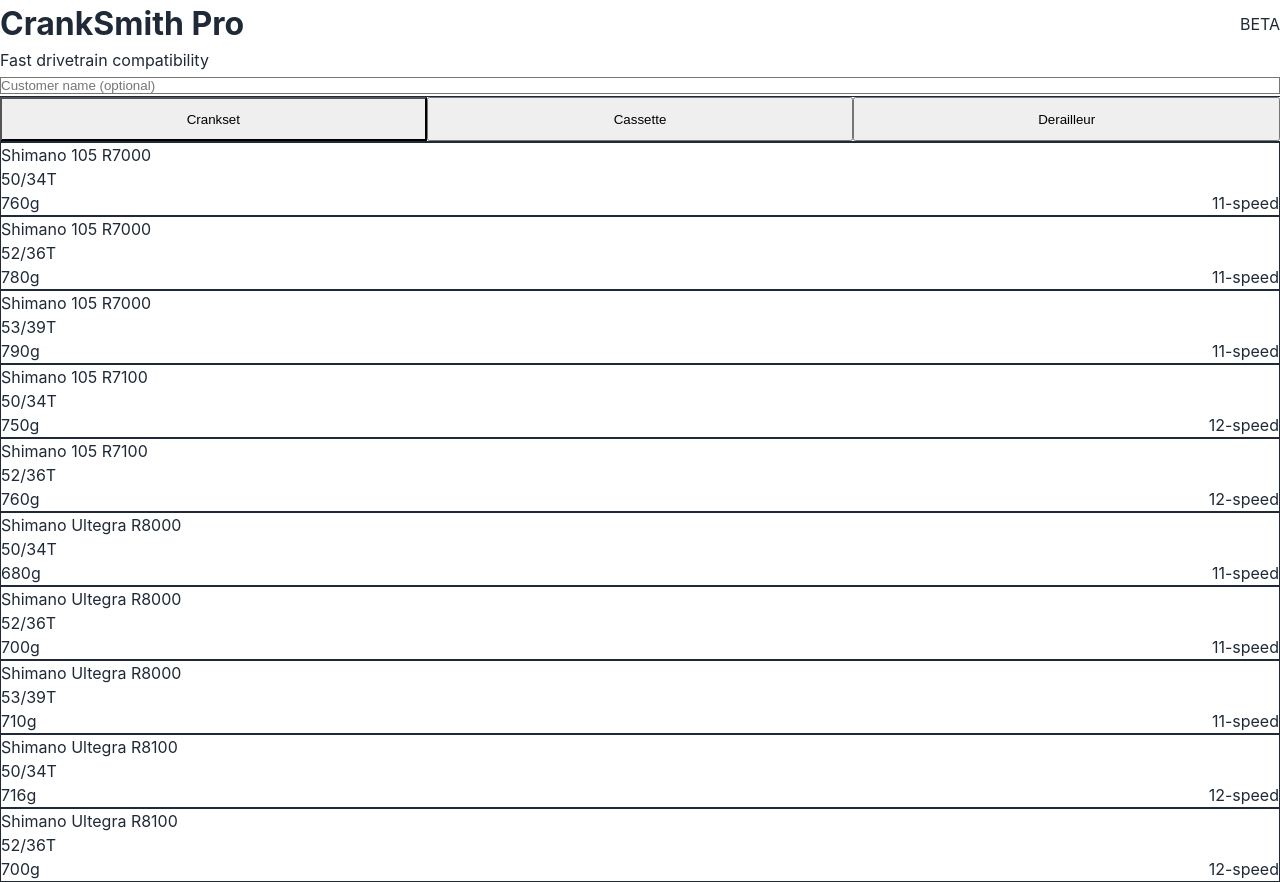
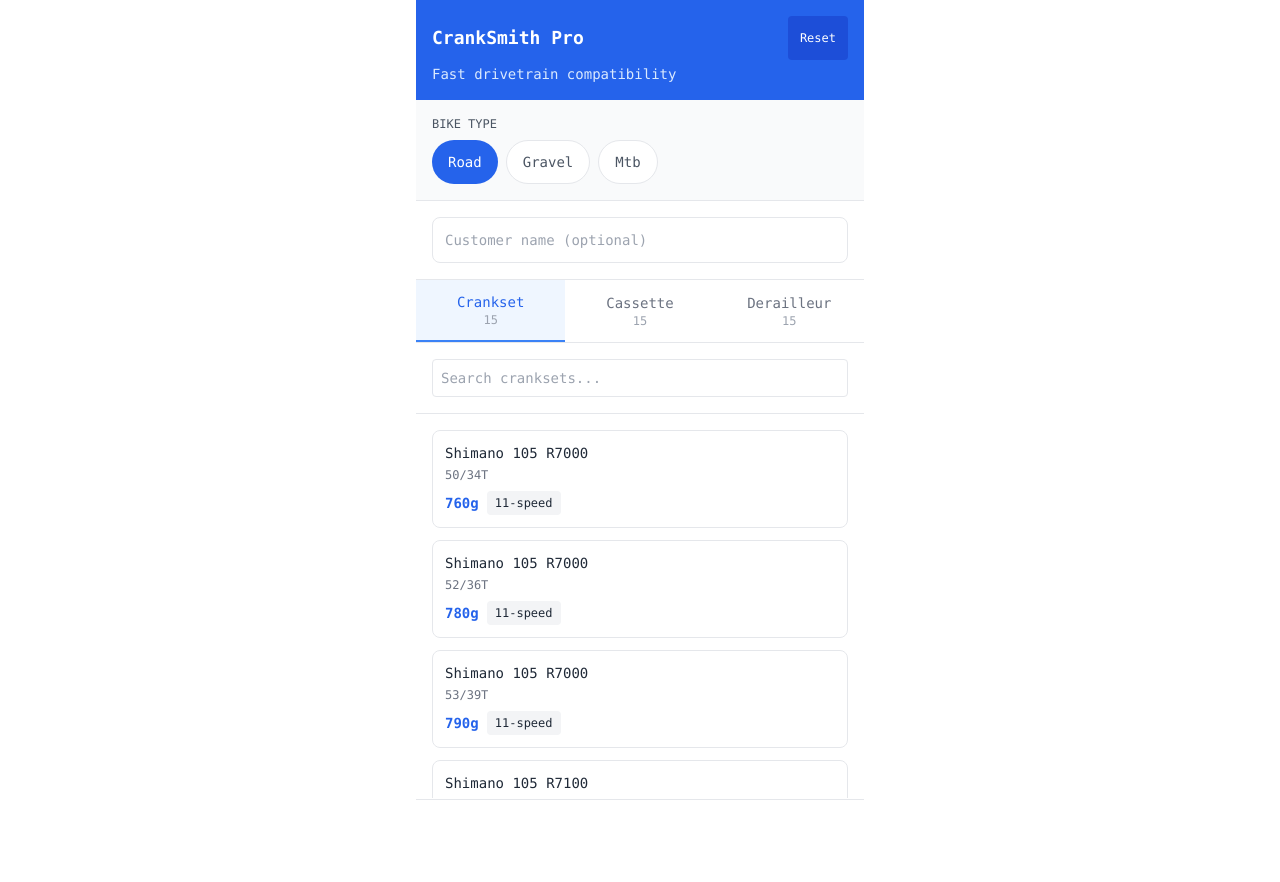
Before and after one commit to meastt/cranksmith-pro, a Next.js app: page /pro in a window 1280 px wide. After the commit the page ends 800 px from the top, so only its background shows below. Built offline with nearby package versions, Linux system fonts and the light colour scheme.

Commit message:
Fix Tailwind CSS configuration and update dependencies

```diff
--- a/pages/pro.js
+++ b/pages/pro.js
@@ -1,5 +1,5 @@
-// pages/pro.js - Mobile-first bike shop tool
-import { useState } from 'react';
+// pages/pro.js - Enhanced mobile-first bike shop tool
+import { useState, useEffect } from 'react';
 import { componentDatabaseV2 } from '../lib/components';
 
 export default function ProPage() {
@@ -9,62 +9,105 @@
   const [customerName, setCustomerName] = useState('');
   const [activeTab, setActiveTab] = useState('crankset');
   const [isGeneratingPDF, setIsGeneratingPDF] = useState(false);
+  const [searchTerm, setSearchTerm] = useState('');
+  const [bikeType, setBikeType] = useState('road'); // road, gravel, mtb
 
-  // Get top 10 most common components for each category
-  const getTopComponents = (components, count = 10) => {
-    // Prioritize Shimano 105, Ultegra, GRX and SRAM Force/Rival
-    const priority = ['shimano-105', 'shimano-ultegra', 'shimano-grx', 'sram-force', 'sram-rival'];
+  // Filter components by bike type and search
+  const getFilteredComponents = (components, type) => {
+    let filtered = components.filter(c => {
+      // Allow cross-compatibility for gravel
+      const compatibleTypes = bikeType === 'gravel'
+        ? ['gravel', 'road', 'mtb']
+        : [bikeType];
 
-    return components
-      .filter(c => priority.some(p => c.id.includes(p)))
-      .slice(0, count);
+      return compatibleTypes.includes(c.bikeType);
+    });
+
+    if (searchTerm) {
+      filtered = filtered.filter(c =>
+        c.model.toLowerCase().includes(searchTerm.toLowerCase()) ||
+        c.variant.toLowerCase().includes(searchTerm.toLowerCase())
+      );
+    }
+
+    // Prioritize popular/common components
+    const priority = {
+      road: ['shimano-105', 'shimano-ultegra', 'shimano-dura-ace'],
+      gravel: ['shimano-grx', 'sram-rival', 'sram-force'],
+      mtb: ['shimano-xt', 'shimano-slx', 'sram-gx', 'sram-x01']
     };
 
-  const topCranksets = getTopComponents(componentDatabaseV2.cranksets);
-  const topCassettes = getTopComponents(componentDatabaseV2.cassettes);
-  const topDerailleurs = getTopComponents(componentDatabaseV2.rearDerailleurs);
+    const currentPriority = priority[bikeType] || [];
 
-  // Simple compatibility check
+    return filtered.sort((a, b) => {
+      const aScore = currentPriority.findIndex(p => a.id.includes(p));
+      const bScore = currentPriority.findIndex(p => b.id.includes(p));
+
+      if (aScore !== -1 && bScore !== -1) return aScore - bScore;
+      if (aScore !== -1) return -1;
+      if (bScore !== -1) return 1;
+      return 0;
+    }).slice(0, 15); // Limit to 15 most relevant
+  };
+
+  const cranksets = getFilteredComponents(componentDatabaseV2.cranksets, 'crankset');
+  const cassettes = getFilteredComponents(componentDatabaseV2.cassettes, 'cassette');
+  const derailleurs = getFilteredComponents(componentDatabaseV2.rearDerailleurs, 'derailleur');
+
+  // Enhanced compatibility check using the existing rules
   const checkCompatibility = () => {
     if (!selectedCrankset || !selectedCassette || !selectedDerailleur) return null;
 
-    const crankBrand = selectedCrankset.model.includes('Shimano') ? 'shimano' : 'sram';
-    const cassetteBrand = selectedCassette.model.includes('Shimano') ? 'shimano' : 'sram';
-    const rdBrand = selectedDerailleur.model.includes('Shimano') ? 'shimano' : 'sram';
+    try {
+      const result = componentDatabaseV2.compatibilityRules.validateDrivetrain(
+        selectedCrankset,
+        selectedCassette,
+        selectedDerailleur
+      );
 
-    const brands = new Set([crankBrand, cassetteBrand, rdBrand]);
-
-    // Check speeds compatibility
-    const crankSpeed = parseInt(selectedCrankset.speeds) || 11;
-    const cassetteSpeed = parseInt(selectedCassette.speeds) || 11;
-    const rdSpeed = parseInt(selectedDerailleur.speeds) || 11;
-
-    if (cassetteSpeed !== rdSpeed) {
-      return {
-        status: 'error',
-        message: 'Speed mismatch - cassette and derailleur must match',
-        time: 'N/A'
-      };
-    }
-
-    if (brands.size === 1) {
+      if (result.overallCompatibility === 'compatible') {
         return {
           status: 'compatible',
-        message: 'Perfect match - same brand ecosystem',
-        time: '45 min'
+          message: 'Perfect compatibility ✓',
+          time: result.setupDifficulty.estimatedTime,
+          details: result
+        };
+      } else if (result.systemIssues.length > 0 && result.errors?.length === 0) {
+        return {
+          status: 'warning',
+          message: 'Compatible with notes',
+          time: result.setupDifficulty.estimatedTime,
+          details: result
         };
       } else {
         return {
-        status: 'warning',
-        message: 'Mixed brands - works but may need adjustment',
-        time: '60 min'
+          status: 'error',
+          message: result.errors?.[0] || 'Compatibility issue',
+          time: 'N/A',
+          details: result
+        };
+      }
+    } catch (error) {
+      console.error('Compatibility check failed:', error);
+      return {
+        status: 'error',
+        message: 'Unable to check compatibility',
+        time: 'N/A'
       };
     }
   };
 
   const compatibility = checkCompatibility();
   const totalWeight = (selectedCrankset?.weight || 0) + (selectedCassette?.weight || 0) + (selectedDerailleur?.weight || 0);
-  const laborTime = compatibility?.time || 'N/A';
+
+  // Auto-advance to next tab when component selected
+  useEffect(() => {
+    if (activeTab === 'crankset' && selectedCrankset && !selectedCassette) {
+      setTimeout(() => setActiveTab('cassette'), 300);
+    } else if (activeTab === 'cassette' && selectedCassette && !selectedDerailleur) {
+      setTimeout(() => setActiveTab('derailleur'), 300);
+    }
+  }, [selectedCrankset, selectedCassette, selectedDerailleur, activeTab]);
 
   const generateBuildSheet = async () => {
     if (!selectedCrankset || !selectedCassette || !selectedDerailleur) return;
@@ -86,33 +129,53 @@
           derailleur: selectedDerailleur
         },
         buildData: {
-          totalWeight,
-          laborTime,
+          totalWeight: `${totalWeight}g`,
+          laborTime: compatibility?.time || 'N/A',
+          gearRange: `${Math.min(...selectedCassette.teeth)}-${Math.max(...selectedCassette.teeth)}T`,
+          chainLength: compatibility?.details?.chainLength?.links || 114,
           compatibility: compatibility?.message,
           partsList: [
             {
               name: selectedCrankset.model,
-              partNumber: selectedCrankset.id.toUpperCase(),
+              partNumber: selectedCrankset.id.toUpperCase().replace(/-/g, ''),
               quantity: '1x',
               weight: `${selectedCrankset.weight}g`,
               notes: selectedCrankset.variant
             },
             {
               name: selectedCassette.model,
-              partNumber: selectedCassette.id.toUpperCase(),
+              partNumber: selectedCassette.id.toUpperCase().replace(/-/g, ''),
               quantity: '1x',
               weight: `${selectedCassette.weight}g`,
               notes: selectedCassette.variant
             },
             {
               name: selectedDerailleur.model,
-              partNumber: selectedDerailleur.id.toUpperCase(),
+              partNumber: selectedDerailleur.id.toUpperCase().replace(/-/g, ''),
               quantity: '1x',
               weight: `${selectedDerailleur.weight}g`,
               notes: selectedDerailleur.variant
+            },
+            {
+              name: 'Chain',
+              partNumber: `CHAIN-${selectedCassette.speeds.split('-')[0]}SP`,
+              quantity: '1x',
+              weight: '250g',
+              notes: `${compatibility?.details?.chainLength?.links || 114} links`
             }
           ],
-          warnings: compatibility?.status === 'error' ? [compatibility.message] : []
+          installationSteps: [
+            { title: 'Remove old drivetrain', description: 'Clean and inspect frame threads' },
+            { title: 'Install bottom bracket', description: 'Torque to spec: 35-50 Nm' },
+            { title: 'Mount crankset', description: `Torque: ${selectedCrankset.model.includes('Shimano') ? '12-15 Nm' : '40-50 Nm'}` },
+            { title: 'Install cassette', description: 'Torque lockring: 40 Nm' },
+            { title: 'Mount derailleur', description: 'Set B-tension and limits' },
+            { title: 'Install chain', description: `Size to ${compatibility?.details?.chainLength?.links || 114} links` },
+            { title: 'Cable/setup', description: selectedDerailleur.isElectronic ? 'Pair Di2 components' : 'Install cables and housing' },
+            { title: 'Final adjustment', description: 'Index gears and test all combinations' }
+          ],
+          warnings: compatibility?.status === 'error' ? [compatibility.message] :
+                   compatibility?.details?.systemIssues || []
         },
         timestamp: new Date().toISOString()
       };
@@ -133,47 +196,95 @@
         a.click();
         document.body.removeChild(a);
         window.URL.revokeObjectURL(url);
+      } else {
+        throw new Error('PDF generation failed');
       }
     } catch (error) {
       console.error('PDF generation failed:', error);
-      alert('Failed to generate build sheet');
+      alert('Failed to generate build sheet. Please try again.');
     }
 
     setIsGeneratingPDF(false);
   };
 
-  const ComponentSelector = ({ components, selected, onSelect, type }) => (
-    <div className="space-y-2">
-      {components.map(component => (
+  const resetSelection = () => {
+    setSelectedCrankset(null);
+    setSelectedCassette(null);
+    setSelectedDerailleur(null);
+    setActiveTab('crankset');
+    setSearchTerm('');
+  };
+
+  const ComponentCard = ({ component, isSelected, onClick }) => (
     <div
-          key={component.id}
-          onClick={() => onSelect(component)}
-          className={`p-3 border rounded-lg cursor-pointer transition-all ${
-            selected?.id === component.id
+      onClick={onClick}
+      className={`p-3 border rounded-lg cursor-pointer transition-all touch-manipulation ${
+        isSelected
           ? 'border-blue-500 bg-blue-50'
-              : 'border-gray-200 hover:border-gray-300'
+          : 'border-gray-200 hover:border-gray-300 active:bg-gray-50'
       }`}
     >
+      <div className="flex justify-between items-start">
+        <div className="flex-1">
           <div className="font-medium text-sm">{component.model}</div>
-          <div className="text-xs text-gray-500">{component.variant}</div>
-          <div className="flex justify-between items-center mt-1">
-            <span className="text-sm font-semibold">{component.weight}g</span>
-            <span className="text-xs text-gray-400">{component.speeds}</span>
+          <div className="text-xs text-gray-500 mt-1">{component.variant}</div>
+          <div className="flex gap-2 items-center mt-2">
+            <span className="text-sm font-semibold text-blue-600">{component.weight}g</span>
+            <span className="text-xs bg-gray-100 px-2 py-1 rounded">{component.speeds}</span>
+            {component.isElectronic && (
+              <span className="text-xs bg-purple-100 text-purple-600 px-2 py-1 rounded">Di2</span>
+            )}
+            {component.isWireless && (
+              <span className="text-xs bg-green-100 text-green-600 px-2 py-1 rounded">Wireless</span>
+            )}
           </div>
         </div>
-      ))}
+        {isSelected && (
+          <div className="w-6 h-6 bg-blue-500 text-white rounded-full flex items-center justify-center ml-2">
+            ✓
+          </div>
+        )}
+      </div>
     </div>
   );
 
   return (
     <div className="max-w-md mx-auto bg-white min-h-screen">
       {/* Header */}
-      <div className="bg-blue-600 text-white p-4">
+      <div className="bg-blue-600 text-white p-4 sticky top-0 z-10">
         <div className="flex items-center justify-between">
           <h1 className="text-lg font-bold">CrankSmith Pro</h1>
-          <div className="text-xs bg-blue-700 px-2 py-1 rounded">BETA</div>
+          <button
+            onClick={resetSelection}
+            className="text-xs bg-blue-700 hover:bg-blue-800 px-3 py-1 rounded transition-colors"
+          >
+            Reset
+          </button>
         </div>
         <p className="text-blue-100 text-sm mt-1">Fast drivetrain compatibility</p>
+      </div>
+
+      {/* Bike Type Selector */}
+      <div className="p-4 border-b bg-gray-50">
+        <div className="text-xs font-medium text-gray-600 mb-2">BIKE TYPE</div>
+        <div className="flex gap-2">
+          {['road', 'gravel', 'mtb'].map(type => (
+            <button
+              key={type}
+              onClick={() => {
+                setBikeType(type);
+                resetSelection();
+              }}
+              className={`px-4 py-2 text-sm rounded-full transition-colors ${
+                bikeType === type
+                  ? 'bg-blue-600 text-white'
+                  : 'bg-white border text-gray-600 hover:bg-gray-50'
+              }`}
+            >
+              {type.charAt(0).toUpperCase() + type.slice(1)}
+            </button>
+          ))}
+        </div>
       </div>
 
       {/* Customer Input */}
@@ -188,22 +299,23 @@
       </div>
 
       {/* Component Tabs */}
-      <div className="flex border-b">
+      <div className="flex border-b sticky top-[88px] bg-white z-10">
         {[
-          { key: 'crankset', label: 'Crankset', selected: selectedCrankset },
-          { key: 'cassette', label: 'Cassette', selected: selectedCassette },
-          { key: 'derailleur', label: 'Derailleur', selected: selectedDerailleur }
+          { key: 'crankset', label: 'Crankset', selected: selectedCrankset, count: cranksets.length },
+          { key: 'cassette', label: 'Cassette', selected: selectedCassette, count: cassettes.length },
+          { key: 'derailleur', label: 'Derailleur', selected: selectedDerailleur, count: derailleurs.length }
         ].map(tab => (
           <button
             key={tab.key}
             onClick={() => setActiveTab(tab.key)}
-            className={`flex-1 p-3 text-sm font-medium relative ${
+            className={`flex-1 p-3 text-sm font-medium relative transition-colors ${
               activeTab === tab.key
-                ? 'border-b-2 border-blue-500 text-blue-600'
-                : 'text-gray-500'
+                ? 'border-b-2 border-blue-500 text-blue-600 bg-blue-50'
+                : 'text-gray-500 hover:text-gray-700'
             }`}
           >
-            {tab.label}
+            <div>{tab.label}</div>
+            <div className="text-xs text-gray-400">{tab.count}</div>
             {tab.selected && (
               <div className="absolute top-1 right-1 w-2 h-2 bg-green-500 rounded-full"></div>
             )}
@@ -211,44 +323,58 @@
         ))}
       </div>
 
-      {/* Component Selection */}
-      <div className="p-4 h-96 overflow-y-auto">
-        {activeTab === 'crankset' && (
-          <ComponentSelector
-            components={topCranksets}
-            selected={selectedCrankset}
-            onSelect={setSelectedCrankset}
-            type="crankset"
+      {/* Search */}
+      <div className="p-4 border-b">
+        <input
+          type="text"
+          placeholder={`Search ${activeTab}s...`}
+          value={searchTerm}
+          onChange={(e) => setSearchTerm(e.target.value)}
+          className="w-full p-2 border rounded text-sm focus:outline-none focus:border-blue-500"
         />
-        )}
-        {activeTab === 'cassette' && (
-          <ComponentSelector
-            components={topCassettes}
-            selected={selectedCassette}
-            onSelect={setSelectedCassette}
-            type="cassette"
-          />
-        )}
-        {activeTab === 'derailleur' && (
-          <ComponentSelector
-            components={topDerailleurs}
-            selected={selectedDerailleur}
-            onSelect={setSelectedDerailleur}
-            type="derailleur"
-          />
-        )}
       </div>
 
+      {/* Component Selection */}
+      <div className="p-4 pb-32 space-y-3 max-h-96 overflow-y-auto">
+        {activeTab === 'crankset' && cranksets.map(component => (
+          <ComponentCard
+            key={component.id}
+            component={component}
+            isSelected={selectedCrankset?.id === component.id}
+            onClick={() => setSelectedCrankset(component)}
+          />
+        ))}
+        {activeTab === 'cassette' && cassettes.map(component => (
+          <ComponentCard
+            key={component.id}
+            component={component}
+            isSelected={selectedCassette?.id === component.id}
+            onClick={() => setSelectedCassette(component)}
+          />
+        ))}
+        {activeTab === 'derailleur' && derailleurs.map(component => (
+          <ComponentCard
+            key={component.id}
+            component={component}
+            isSelected={selectedDerailleur?.id === component.id}
+            onClick={() => setSelectedDerailleur(component)}
+          />
+        ))}
+      </div>
+
+      {/* Fixed Bottom Panel */}
+      <div className="fixed bottom-0 left-0 right-0 bg-white border-t max-w-md mx-auto">
         {/* Compatibility Status */}
         {compatibility && (
-        <div className="mx-4 mb-4">
-          <div className={`p-4 rounded-lg border-l-4 ${
+          <div className="p-4">
+            <div className={`p-3 rounded-lg border-l-4 ${
               compatibility.status === 'compatible'
                 ? 'bg-green-50 border-green-500'
                 : compatibility.status === 'warning'
                 ? 'bg-yellow-50 border-yellow-500'
                 : 'bg-red-50 border-red-500'
             }`}>
+              <div className="flex items-center justify-between">
                 <div className="flex items-center">
                   <div className={`w-3 h-3 rounded-full mr-3 ${
                     compatibility.status === 'compatible' ? 'bg-green-500' :
@@ -256,48 +382,30 @@
                   }`}></div>
                   <span className="font-medium text-sm">{compatibility.message}</span>
                 </div>
-            <div className="text-xs text-gray-500 mt-1 ml-6">
-              Installation time: {compatibility.time}
+                <span className="text-xs font-medium">{compatibility.time}</span>
               </div>
+              {totalWeight > 0 && (
+                <div className="text-xs text-gray-600 mt-1 ml-6">
+                  Total weight: {totalWeight}g
+                </div>
+              )}
             </div>
           </div>
         )}
 
-      {/* Build Summary */}
-      {selectedCrankset && selectedCassette && selectedDerailleur && (
-        <div className="mx-4 mb-4 p-4 bg-gray-50 rounded-lg">
-          <h3 className="font-medium text-sm mb-3">Build Summary</h3>
-          <div className="grid grid-cols-2 gap-4 text-sm">
-            <div>
-              <span className="text-gray-500">Total Weight:</span>
-              <div className="font-medium">{totalWeight}g</div>
-            </div>
-            <div>
-              <span className="text-gray-500">Install Time:</span>
-              <div className="font-medium">{laborTime}</div>
-            </div>
-          </div>
-        </div>
-      )}
-
-      {/* Action Buttons */}
+        {/* Action Button */}
         {compatibility && (
-        <div className="p-4 space-y-3">
+          <div className="p-4 pt-0">
             <button
               onClick={generateBuildSheet}
-            disabled={isGeneratingPDF}
-            className="w-full bg-blue-600 text-white p-4 rounded-lg font-medium disabled:opacity-50"
+              disabled={isGeneratingPDF || compatibility.status === 'error'}
+              className="w-full bg-blue-600 text-white p-4 rounded-lg font-medium disabled:opacity-50 disabled:cursor-not-allowed transition-colors hover:bg-blue-700"
             >
-            {isGeneratingPDF ? 'Generating...' : '📄 Generate Build Sheet'}
+              {isGeneratingPDF ? 'Generating PDF...' : '📄 Generate Build Sheet'}
             </button>
-
-          <div className="text-center">
-            <div className="text-xs text-gray-500">
-              Compatibility checked in <span className="font-medium text-green-600">2 seconds</span>
-            </div>
-          </div>
           </div>
         )}
       </div>
+    </div>
   );
 }
--- a/postcss.config.js
+++ b/postcss.config.js
@@ -1,7 +1,7 @@
 // postcss.config.js
 module.exports = {
   plugins: {
-    '@tailwindcss/postcss': {},
+    tailwindcss: {},
     autoprefixer: {},
-  }
+  },
 };
```
Also changed, not shown: package.json (+3 -4 lines), lib/compatibility.js, 1 other file (tests, documents, lock files or other folders). Lines whose indentation alone changed are shown as unchanged.
